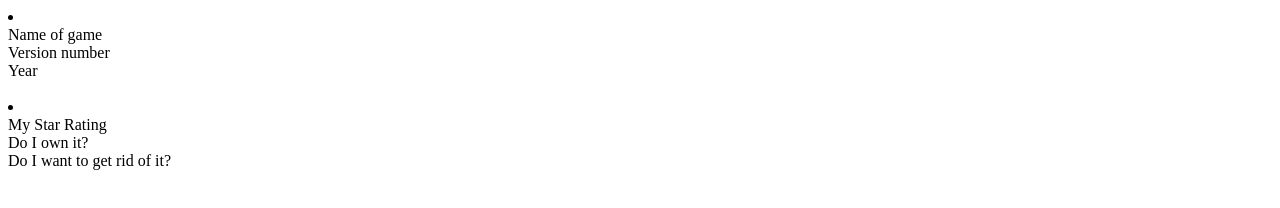
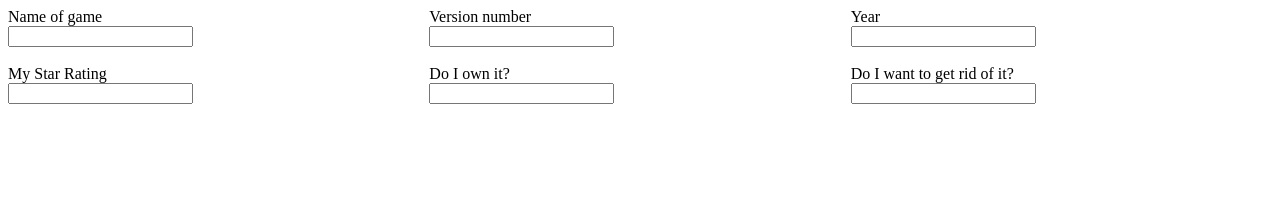
Before and after one commit to jimmyjot/GameCollection, a plain HTML site: page index.html in a window 1280 px wide. Drawn offline with Linux system fonts and the light colour scheme.

Commit message:
Created section to enter data

```diff
--- a/css/style.css
+++ b/css/style.css
@@ -1,15 +1,15 @@
 .container {
     display: grid;
-    grid-template-columns: 3;
+    grid-template-columns: 1fr 1fr 1fr;
     grid-template-rows: auto;
     grid-auto-flow: row;
 }
 #game {
-    grid-area: 1 / 2 / 1 / 2 ;
+    grid-area: auto;
 }
 
 #version {
-    grid-area: 2 / 3 / 1 / 2 ;
+    grid-area: auto;
 }
 
 
--- a/index.html
+++ b/index.html
@@ -9,20 +9,26 @@
     <title>Document</title>
   </head>
   <body>
-    <div class="container" id="topTable">
-      <li>
-        <div id="game">Name of game</div>
-        <div id="version">Version number</div>
-        <div id="year">Year</div>
-      </li>
+    <div class="container" id="topHeaders">
+      <div class="grid-item" id="gameHeader">Name of game</div>
+      <div class="grid-item" id="versionHeader">Version number</div>
+      <div class="grid-item" id="yearHeader">Year</div>
+    </div>
+    <div class="container" id="topData">
+      <div class="grid-item" id="game"><input type="text" name="gameEntry" id="gameEntry" /></div>
+      <div class="grid-item" id="version"><input type="text" name="versionEntry" id="versionEntry" /></div>
+      <div class="grid-item" id="year"><input type="text" name="yearEntry" id="yearEntry" /></div>
     </div>
     <br />
     <div class="container" id="bottomTable">
-      <li>
-        <div id="myStar">My Star Rating</div>
-        <div id="own">Do I own it?</div>
-        <div id="rid">Do I want to get rid of it?</div>
-      </li>
+      <div class="grid-item" id="myStarHeader">My Star Rating</div>
+      <div class="grid-item" id="ownHeader">Do I own it?</div>
+      <div class="grid-item" id="ridHeader">Do I want to get rid of it?</div>
+    </div>
+    <div class="container" id="topData">
+      <div class="grid-item" id="myStar"><input type="text" name="gameEntry" id="gameEntry" /></div>
+      <div class="grid-item" id="own"><input type="text" name="versionEntry" id="versionEntry" /></div>
+      <div class="grid-item" id="rid"><input type="text" name="yearEntry" id="yearEntry" /></div>
     </div>
   </body>
 </html>
```
